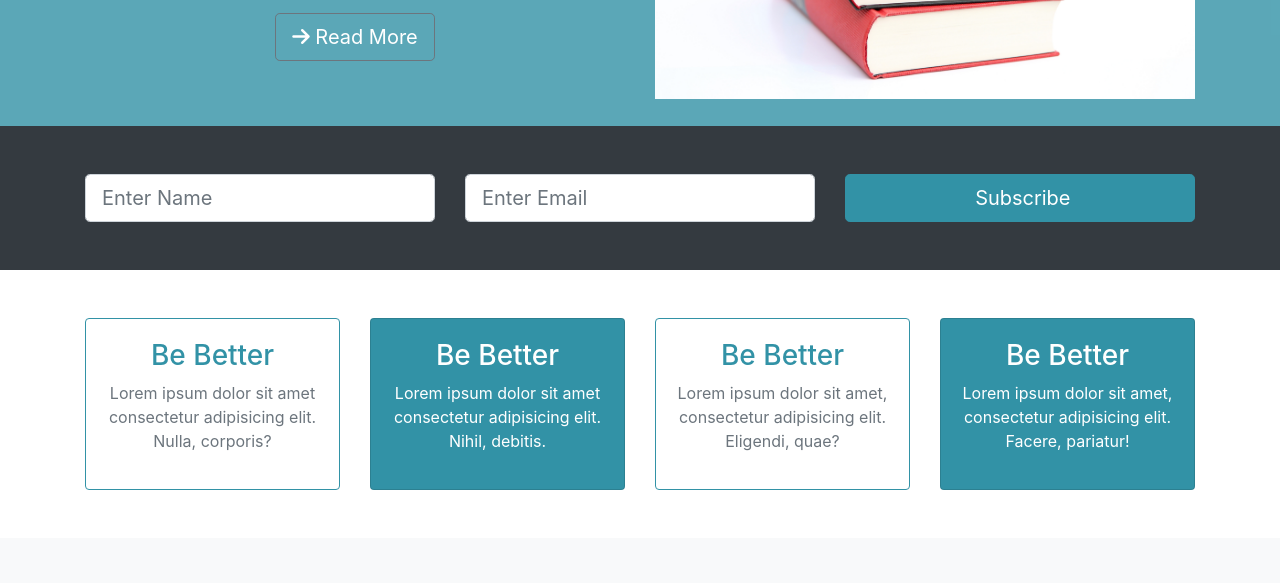
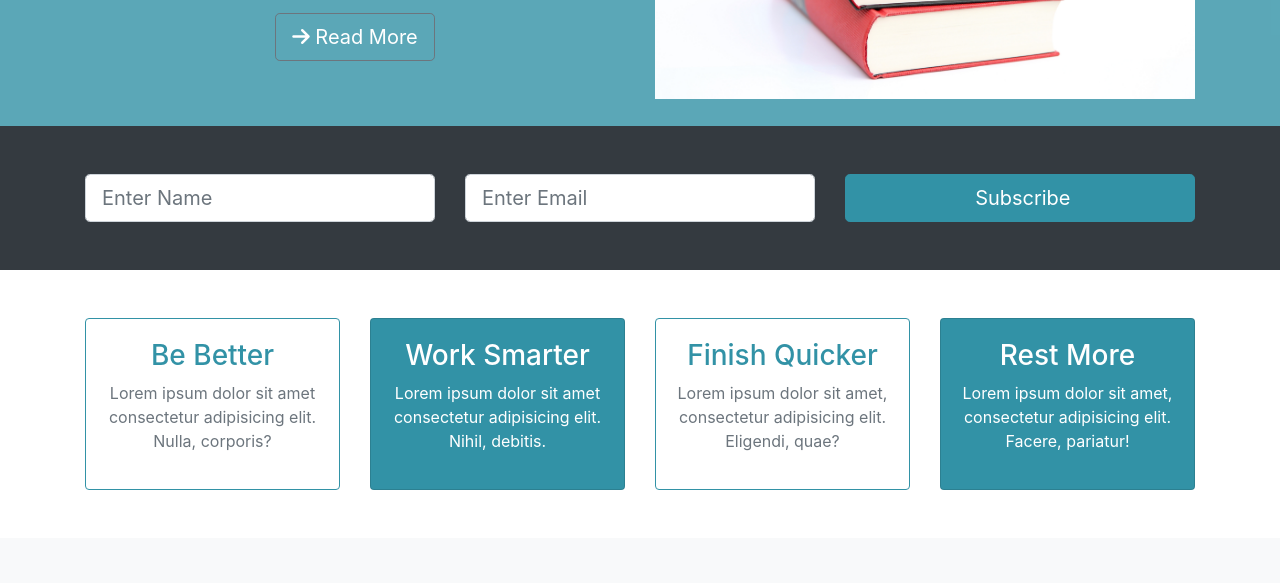
Before and after one commit to Zidane33/BookWorm, a plain HTML site: page index.html in a window 1280 px wide. Shown: the part 474-1057 px from the top of the page. Drawn offline with nearby package versions, Linux system fonts and the light colour scheme; some icons are missing.

Commit message:
simple fix

```diff
--- a/index.html
+++ b/index.html
@@ -117,7 +117,7 @@
           <div class="col-md-3">
             <div class="card text-center bg-primary text-white mb-resp">
               <div class="card-body">
-                <h3>Be Better</h3>
+                <h3>Work Smarter</h3>
                 <p>
                   Lorem ipsum dolor sit amet consectetur adipisicing elit.
                   Nihil, debitis.
@@ -128,7 +128,7 @@
           <div class="col-md-3">
             <div class="card text-center border-primary mb-resp">
               <div class="card-body">
-                <h3 class="text-primary">Be Better</h3>
+                <h3 class="text-primary">Finish Quicker</h3>
                 <p class="text-muted">
                   Lorem ipsum dolor sit amet, consectetur adipisicing elit.
                   Eligendi, quae?
@@ -139,7 +139,7 @@
           <div class="col-md-3">
             <div class="card text-center bg-primary text-white mb-resp">
               <div class="card-body">
-                <h3>Be Better</h3>
+                <h3>Rest More</h3>
                 <p>
                   Lorem ipsum dolor sit amet, consectetur adipisicing elit.
                   Facere, pariatur!
```
